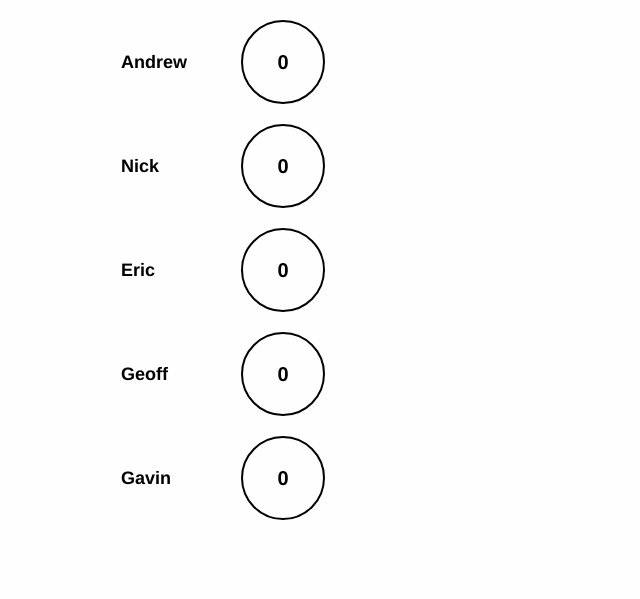
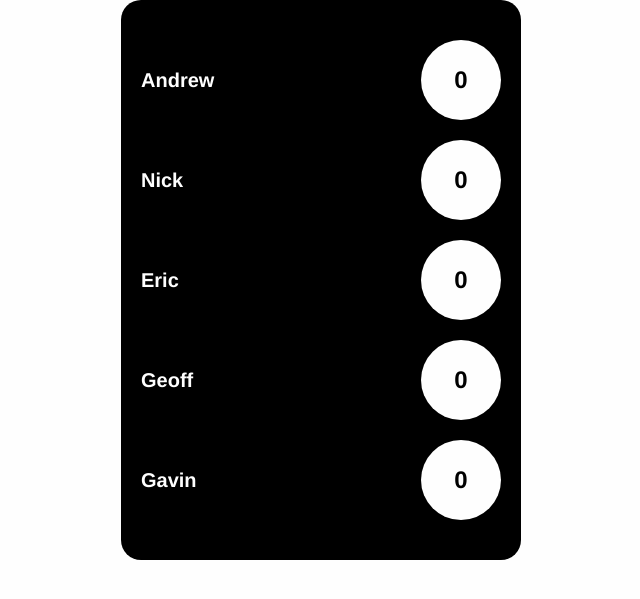
Before and after one commit to Reg-Montee/regulation-food-counter, a Flask app: page /iframe in a window 1280 px wide. Shown: the top 599 px of the page, without its empty margins (319-959 px from the left). Run offline with Flask 3, Linux system fonts and the light colour scheme; data that the repository does not hold is empty.

Commit message:
Add files via upload

```diff
--- a/templates/iframe.html
+++ b/templates/iframe.html
@@ -10,60 +10,76 @@
             margin: 0;
         }
         .container {
-            display: flex;
-            flex-direction: column;
-            gap: 20px;
+            background-color: #000000; /* Black container */
+            border-radius: 20px;
             padding: 20px;
+            width: 100%;
             max-width: 400px;
             margin: auto;
+            box-sizing: border-box;
         }
         .row {
             display: flex;
             align-items: center;
             justify-content: flex-start;
-            gap: 20px;
+            margin: 20px 0;
         }
         .title {
-            color: #000000;
-            font-size: 18px;
-            min-width: 100px;
+            color: #FEFEFE; /* White title text */
+            font-size: 20px;
+            margin-right: 20px;
+            flex: 1;
             text-align: left;
         }
         .counter {
-            background-color: #FEFEFE;
-            color: #000000;
+            background-color: #FEFEFE; /* White circle */
+            color: #000000; /* Black text */
             border-radius: 50%;
             width: 80px;
             height: 80px;
             display: flex;
             align-items: center;
             justify-content: center;
-            font-size: 20px;
-            border: 2px solid #000000;
+            font-size: 24px;
+            flex-shrink: 0;
         }
         @media (max-width: 500px) {
             .container {
                 max-width: 95vw;
             }
-            .title {
-                font-size: 16px;
-                min-width: 80px;
-            }
             .counter {
                 width: 60px;
                 height: 60px;
-                font-size: 16px;
+                font-size: 18px;
+            }
+            .title {
+                font-size: 18px;
             }
         }
     </style>
 </head>
 <body>
     <div class="container">
-        <div class="row"><div class="title">Andrew</div><div class="counter">{{ counts['RegBurger Andrew'] }}</div></div>
-        <div class="row"><div class="title">Nick</div><div class="counter">{{ counts['RegBurger Nick'] }}</div></div>
-        <div class="row"><div class="title">Eric</div><div class="counter">{{ counts['RegBurger Eric'] }}</div></div>
-        <div class="row"><div class="title">Geoff</div><div class="counter">{{ counts['RegBurger Geoff'] }}</div></div>
-        <div class="row"><div class="title">Gavin</div><div class="counter">{{ counts['RegBurger Gavin'] }}</div></div>
+        <div class="row">
+            <div class="title">Andrew</div>
+            <div class="counter">{{ counts['RegBurger Andrew'] }}</div>
+        </div>
+        <div class="row">
+            <div class="title">Nick</div>
+            <div class="counter">{{ counts['RegBurger Nick'] }}</div>
+        </div>
+        <div class="row">
+            <div class="title">Eric</div>
+            <div class="counter">{{ counts['RegBurger Eric'] }}</div>
+        </div>
+        <div class="row">
+            <div class="title">Geoff</div>
+            <div class="counter">{{ counts['RegBurger Geoff'] }}</div>
+        </div>
+        <div class="row">
+            <div class="title">Gavin</div>
+            <div class="counter">{{ counts['RegBurger Gavin'] }}</div>
+        </div>
     </div>
 </body>
 </html>
```
